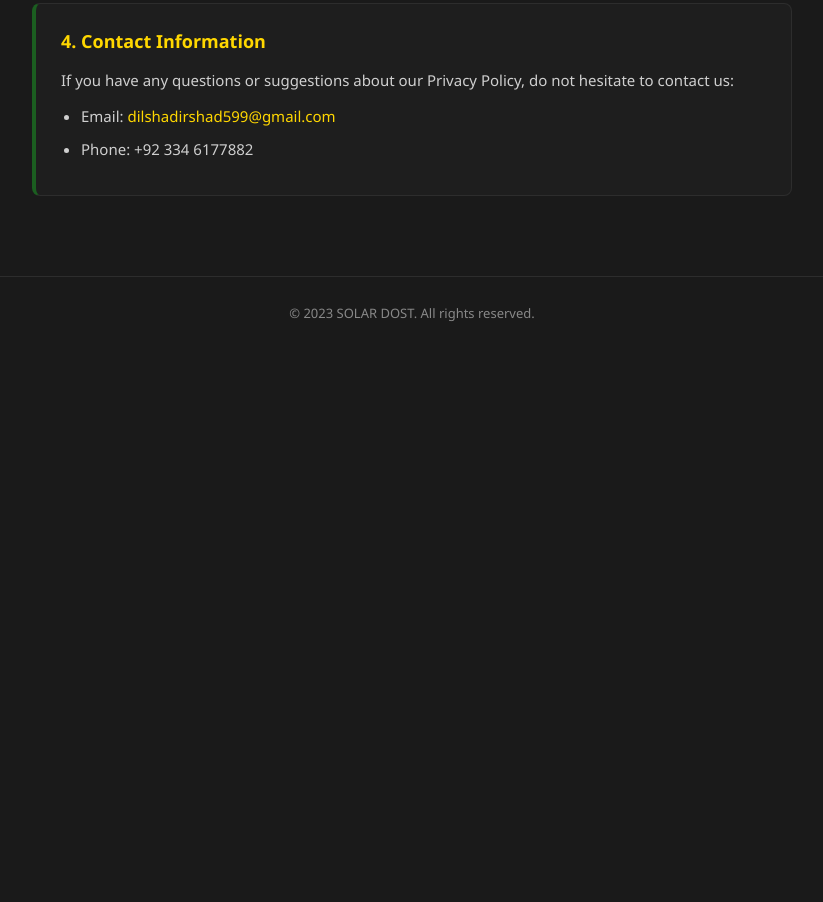
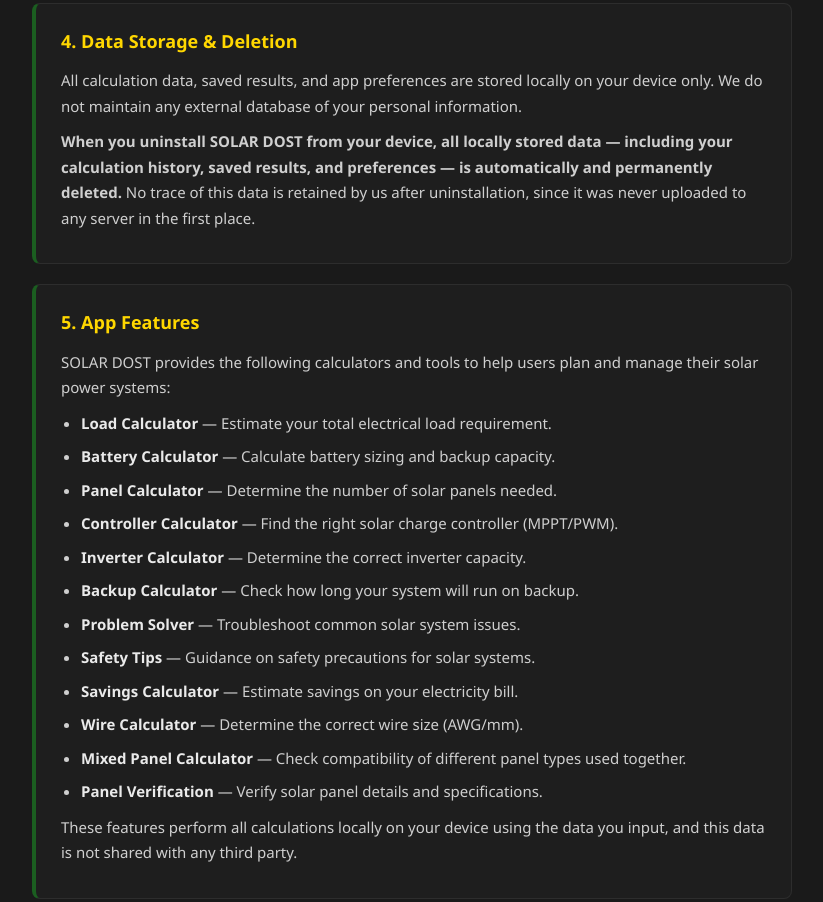
Before and after one commit to dilshadbahtti/Privacy-Policy, a plain HTML site: page solar-dost-privacy-policy-2.html in a window 1280 px wide. Shown: the part 936-1838 px from the top of the page, without its empty margins (228-1051 px from the left). Before the commit the page ends 1285 px from the top, so only its background shows below. Drawn offline with Linux system fonts and the light colour scheme.

Commit message:
Revise privacy policy with data handling details
Updated the privacy policy to include data storage and deletion information, added app features, and revised section headings.

```diff
--- a/solar-dost-privacy-policy-2.html
+++ b/solar-dost-privacy-policy-2.html
@@ -6,7 +6,6 @@
 <title>Privacy Policy - SOLAR DOST</title>
 <style>
   * { margin: 0; padding: 0; box-sizing: border-box; }
-
   body {
     font-family: 'Segoe UI', Roboto, Arial, sans-serif;
     background-color: #1A1A1A;
@@ -14,32 +13,27 @@
     line-height: 1.7;
     padding: 0;
   }
-
   .header {
     background: linear-gradient(135deg, #1B5E20, #0D1B2A);
     padding: 40px 20px;
     text-align: center;
     border-bottom: 3px solid #FFD700;
   }
-
   .header h1 {
     color: #FFD700;
     font-size: 28px;
     margin-bottom: 8px;
   }
-
   .header p {
     color: #EAEAEA;
     font-size: 14px;
     opacity: 0.85;
   }
-
   .container {
     max-width: 800px;
     margin: 0 auto;
     padding: 30px 20px 60px;
   }
-
   .section {
     background-color: #1E1E1E;
     border: 1px solid #2D2D2D;
@@ -48,42 +42,34 @@
     padding: 22px 25px;
     margin-bottom: 20px;
   }
-
   .section h2 {
     color: #FFD700;
     font-size: 18px;
     margin-bottom: 12px;
   }
-
   .section p {
     color: #CFCFCF;
     font-size: 15px;
     margin-bottom: 10px;
   }
-
   .section ul {
     margin: 10px 0 10px 20px;
     color: #CFCFCF;
   }
-
   .section ul li {
     margin-bottom: 8px;
     font-size: 15px;
   }
-
   .section ul li strong {
     color: #EAEAEA;
   }
-
   a {
     color: #FFD700;
     text-decoration: none;
   }
-
   a:hover {
     text-decoration: underline;
   }
-
   .footer {
     text-align: center;
     padding: 25px 20px;
@@ -94,14 +80,11 @@
 </style>
 </head>
 <body>
-
   <div class="header">
     <h1>Privacy Policy</h1>
     <p>SOLAR DOST &nbsp;|&nbsp; Effective Date: October 26, 2023</p>
   </div>
-
   <div class="container">
-
     <div class="section">
       <p>At <strong>SOLAR DOST</strong>, accessible from our mobile application, one of our main priorities is the privacy of our visitors. This Privacy Policy document contains types of information that is collected and recorded by SOLAR DOST and how we use it.</p>
     </div>
@@ -130,19 +113,42 @@
     </div>
 
     <div class="section">
-      <h2>4. Contact Information</h2>
+      <h2>4. Data Storage &amp; Deletion</h2>
+      <p>All calculation data, saved results, and app preferences are stored locally on your device only. We do not maintain any external database of your personal information.</p>
+      <p><strong>When you uninstall SOLAR DOST from your device, all locally stored data — including your calculation history, saved results, and preferences — is automatically and permanently deleted.</strong> No trace of this data is retained by us after uninstallation, since it was never uploaded to any server in the first place.</p>
+    </div>
+
+    <div class="section">
+      <h2>5. App Features</h2>
+      <p>SOLAR DOST provides the following calculators and tools to help users plan and manage their solar power systems:</p>
+      <ul>
+        <li><strong>Load Calculator</strong> — Estimate your total electrical load requirement.</li>
+        <li><strong>Battery Calculator</strong> — Calculate battery sizing and backup capacity.</li>
+        <li><strong>Panel Calculator</strong> — Determine the number of solar panels needed.</li>
+        <li><strong>Controller Calculator</strong> — Find the right solar charge controller (MPPT/PWM).</li>
+        <li><strong>Inverter Calculator</strong> — Determine the correct inverter capacity.</li>
+        <li><strong>Backup Calculator</strong> — Check how long your system will run on backup.</li>
+        <li><strong>Problem Solver</strong> — Troubleshoot common solar system issues.</li>
+        <li><strong>Safety Tips</strong> — Guidance on safety precautions for solar systems.</li>
+        <li><strong>Savings Calculator</strong> — Estimate savings on your electricity bill.</li>
+        <li><strong>Wire Calculator</strong> — Determine the correct wire size (AWG/mm).</li>
+        <li><strong>Mixed Panel Calculator</strong> — Check compatibility of different panel types used together.</li>
+        <li><strong>Panel Verification</strong> — Verify solar panel details and specifications.</li>
+      </ul>
+      <p>These features perform all calculations locally on your device using the data you input, and this data is not shared with any third party.</p>
+    </div>
+
+    <div class="section">
+      <h2>6. Contact Information</h2>
       <p>If you have any questions or suggestions about our Privacy Policy, do not hesitate to contact us:</p>
       <ul>
         <li>Email: <a href="mailto:dilshadirshad599@gmail.com">dilshadirshad599@gmail.com</a></li>
         <li>Phone: +92 334 6177882</li>
       </ul>
     </div>
-
   </div>
-
   <div class="footer">
     &copy; 2023 SOLAR DOST. All rights reserved.
   </div>
-
 </body>
 </html>
```
